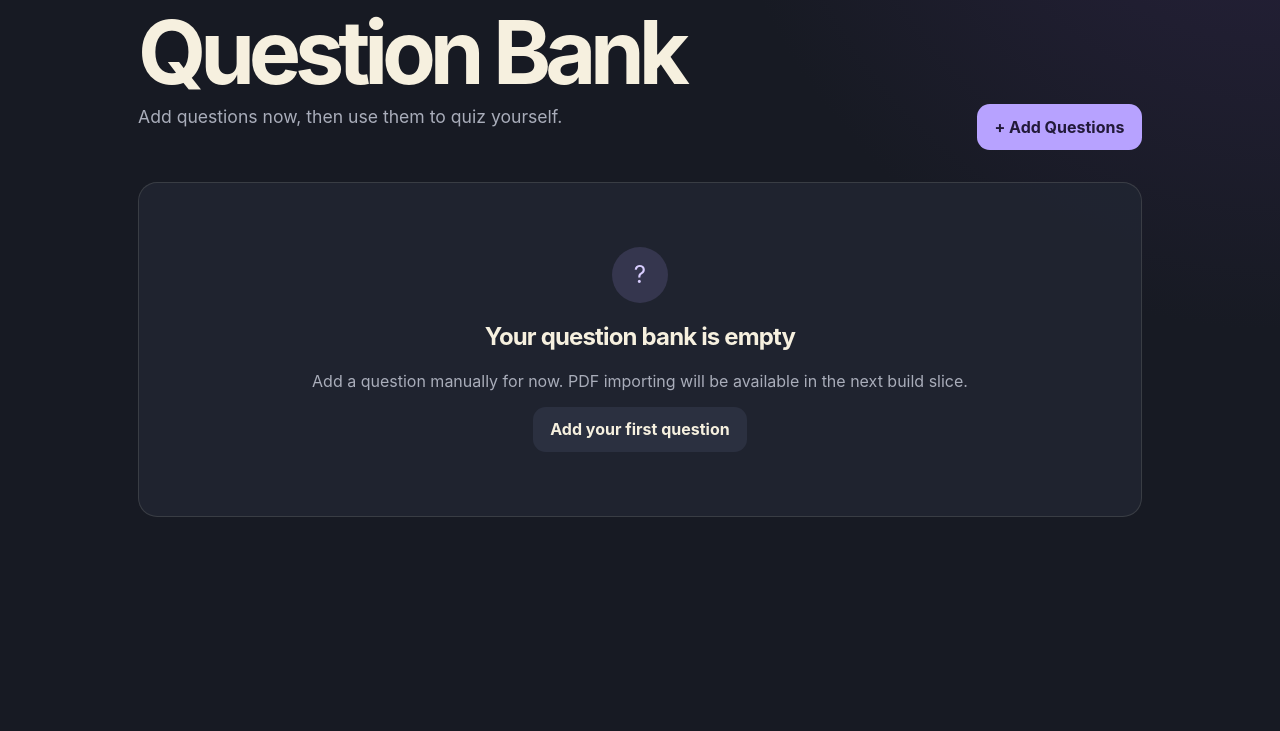
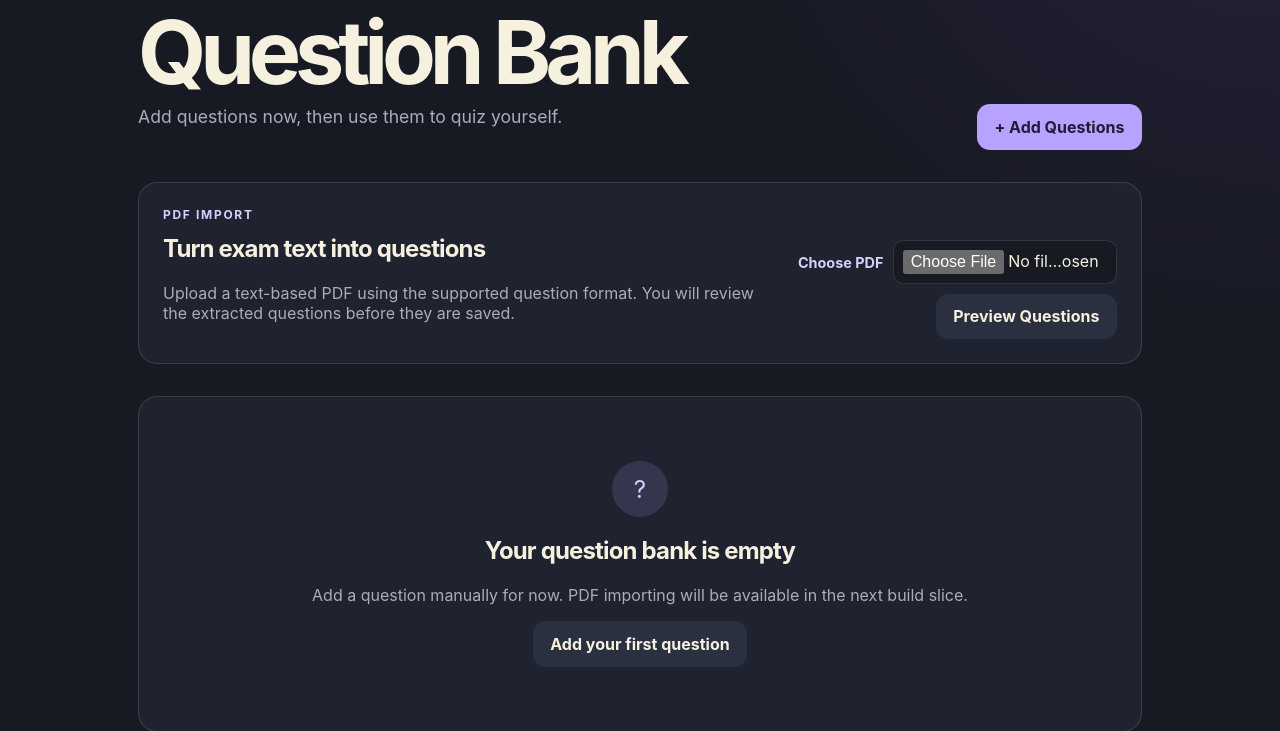
Before and after one commit to frakehand-edu/Brainoe-Building-with-AI-Basics, a Flask app: page /question-bank in a window 1280 px wide. Shown: the part 246-977 px from the top of the page. Before the commit the page ends 763 px from the top, so only its background shows below. Run offline with Flask 3, Linux system fonts and the light colour scheme; data that the repository does not hold is empty.

Commit message:
Add PDF extraction preview
Co-authored-by: Copilot <223556219+Copilot@users.noreply.github.com>

```diff
--- a/app.py
+++ b/app.py
@@ -1,9 +1,14 @@
+import json
+import tempfile
 from pathlib import Path
 
-from flask import Flask, flash, redirect, render_template, request, url_for
+from flask import Flask, flash, redirect, render_template, request, session, url_for
+from werkzeug.utils import secure_filename
 
 from db.connection import close_db, init_db
 from db.queries import add_question, get_question_count, get_questions
+from services.pdf_extractor import extract_pdf_text
+from services.question_parser import parse_questions
 
 
 def create_app() -> Flask:
@@ -42,6 +47,60 @@ def create_app() -> Flask:
             questions=get_questions(),
             question_count=get_question_count(),
         )
+
+    @app.post("/question-bank/import")
+    def import_questions():
+        uploaded_file = request.files.get("question_file")
+        if uploaded_file is None or not uploaded_file.filename:
+            flash("Choose a PDF file before importing.", "error")
+            return redirect(url_for("question_bank"))
+        if not uploaded_file.filename.lower().endswith(".pdf"):
+            flash("For this version, choose a PDF file.", "error")
+            return redirect(url_for("question_bank"))
+
+        with tempfile.NamedTemporaryFile(suffix=".pdf", delete=False) as temporary_file:
+            uploaded_file.save(temporary_file)
+            temporary_path = temporary_file.name
+
+        try:
+            extracted_text = extract_pdf_text(temporary_path)
+            questions = parse_questions(extracted_text)
+        except (OSError, ValueError) as error:
+            flash(str(error), "error")
+            return redirect(url_for("question_bank"))
+        finally:
+            Path(temporary_path).unlink(missing_ok=True)
+
+        session["import_preview"] = json.dumps(questions)
+        session["import_source"] = secure_filename(uploaded_file.filename)
+        return redirect(url_for("import_preview"))
+
+    @app.get("/question-bank/import/preview")
+    def import_preview():
+        preview_data = session.get("import_preview")
+        if not preview_data:
+            flash("There is no import preview to review.", "error")
+            return redirect(url_for("question_bank"))
+        return render_template(
+            "import_preview.html",
+            questions=json.loads(preview_data),
+            source_name=session.get("import_source", "uploaded PDF"),
+        )
+
+    @app.post("/question-bank/import/cancel")
+    def cancel_import():
+        session.pop("import_preview", None)
+        session.pop("import_source", None)
+        flash("Import cancelled. Your question bank was not changed.", "success")
+        return redirect(url_for("question_bank"))
+
+    @app.post("/question-bank/import/confirm")
+    def confirm_import():
+        flash(
+            "Preview confirmed. Saving imported questions will be connected in the next build slice.",
+            "success",
+        )
+        return redirect(url_for("import_preview"))
 
     @app.route("/question-bank/manual", methods=["GET", "POST"])
     def manual_question():
--- /dev/null
+++ b/services/__init__.py
@@ -0,0 +1 @@
+"""Application services for PDF extraction and quiz behavior."""
--- a/static/css/style.css
+++ b/static/css/style.css
@@ -56,6 +56,12 @@ h2 { letter-spacing: -.035em; }
 .empty-icon { align-items: center; background: rgba(183, 162, 255, .15); border-radius: 50%; color: var(--accent-bright); display: flex; font-size: 1.5rem; height: 3.5rem; justify-content: center; margin: 0 auto 1.2rem; width: 3.5rem; }
 .question-list { display: grid; gap: 1rem; }
 .question-card { padding: 1.5rem; }
+.upload-card { align-items: end; display: flex; gap: 2rem; justify-content: space-between; margin: 2rem 0; }
+.upload-form { align-items: center; display: flex; flex-wrap: wrap; gap: .6rem; justify-content: end; }
+.upload-form input[type="file"] { max-width: 14rem; padding: .55rem; }
+.file-picker { color: var(--accent-bright); cursor: pointer; }
+.answer-preview { border-top: 1px solid var(--border); margin: 1rem 0 0; padding-top: 1rem; }
+.preview-confirm { display: flex; justify-content: end; margin-top: 1.5rem; }
 .question-card h2 { font-size: 1.2rem; line-height: 1.45; }
 .question-card-heading { display: flex; justify-content: space-between; margin-bottom: 1.2rem; }
 .question-number, .tag { color: var(--accent-bright); font-size: .8rem; font-weight: 750; letter-spacing: .08em; text-transform: uppercase; }
@@ -81,4 +87,7 @@ input:focus, textarea:focus, select:focus { border-color: var(--accent); outline
   .hero-orb { min-height: 12rem; }
   .stats-grid { grid-template-columns: 1fr; }
   .section-heading { align-items: flex-start; flex-direction: column; gap: 1rem; }
+  .upload-card { align-items: stretch; flex-direction: column; gap: 1rem; }
+  .upload-form { align-items: stretch; flex-direction: column; }
+  .upload-form input[type="file"] { max-width: none; }
 }
--- a/templates/question_bank.html
+++ b/templates/question_bank.html
@@ -9,6 +9,18 @@
   </div>
   <a class="button button-primary" href="{{ url_for('manual_question') }}">+ Add Questions</a>
 </div>
+<section class="upload-card panel">
+  <div>
+    <p class="eyebrow">PDF import</p>
+    <h2>Turn exam text into questions</h2>
+    <p class="muted">Upload a text-based PDF using the supported question format. You will review the extracted questions before they are saved.</p>
+  </div>
+  <form class="upload-form" method="post" action="{{ url_for('import_questions') }}" enctype="multipart/form-data">
+    <label class="file-picker" for="question_file">Choose PDF</label>
+    <input id="question_file" name="question_file" type="file" accept=".pdf,application/pdf" required>
+    <button class="button button-secondary" type="submit">Preview Questions</button>
+  </form>
+</section>
 
 {% if questions %}
   <section class="question-list">
```
Also changed, not shown: services/pdf_extractor.py (added, +18 -0 lines), services/question_parser.py (added, +73 -0 lines), templates/import_preview.html (added, +30 -0 lines), tests/test_app.py (+39 -0 lines), 1 other file.
